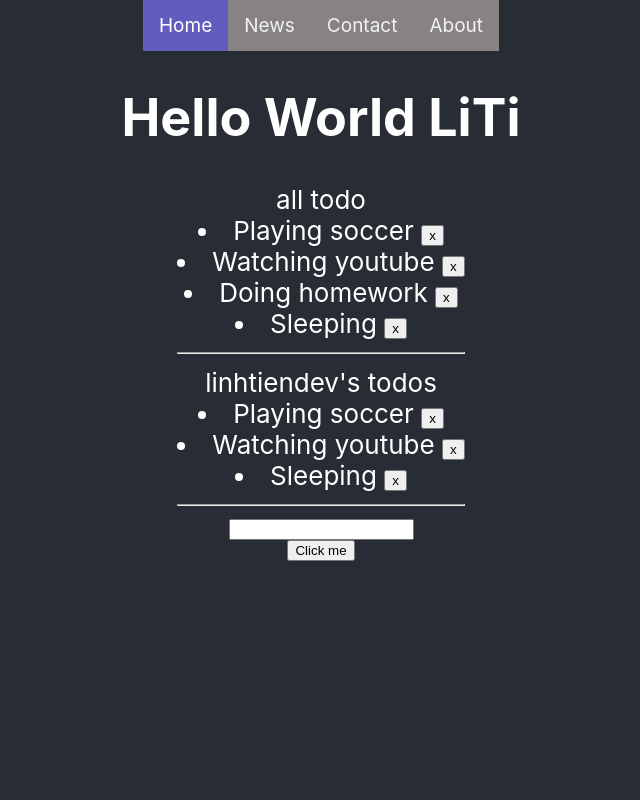
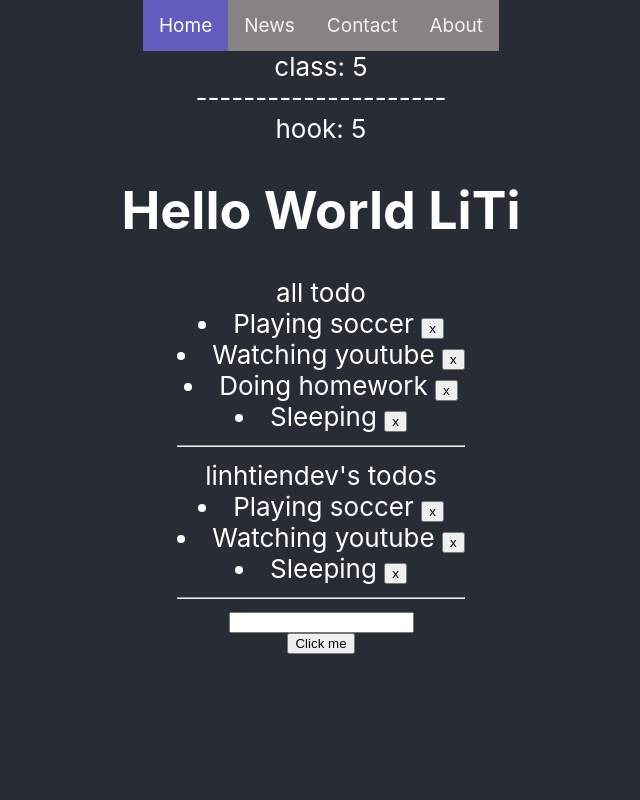
Before and after one commit to linhtiendev/React-Hook-Basic, a React (Create React App) app: page / in a window 1280 px wide. Shown: the top 800 px of the page, without its empty margins (319-959 px from the left). Built offline with nearby package versions, Linux system fonts and the light colour scheme; no server answers.

Commit message:
create countdown component with hook and class

```diff
--- a/src/App.js
+++ b/src/App.js
@@ -3,6 +3,7 @@ import Nav from "./views/Nav";
 import { useState, useEffect } from "react"; //hook
 import Todo from "./views/Todo";
 import InfoUser from "./views/InfoUser";
+import { CountDown, NewCountDown } from "./views/CountDown";
 
 const App = () => {
     // hàm useState trả ra array gồm 2 phần tử
@@ -51,10 +52,17 @@ const App = () => {
         setTodos(currentTodo);
     };
 
+    const onTimesUp = () => {
+        alert("times up!");
+    };
+
     return (
         <div className="App">
             <header className="App-header">
                 <Nav />
+                <CountDown onTimesUp={onTimesUp} />
+                <span>---------------------</span>
+                <NewCountDown onTimesUp={onTimesUp} />
                 <h1>Hello World {name}</h1>
 
                 {/* truyền props */}
--- a/src/customize/Fetch.js
+++ b/src/customize/Fetch.js
@@ -26,7 +26,7 @@ const useFetch = (url) => {
             setIsError(true);
         }
         // truyền vào 1 mảng rỗng để hàm chỉ chạy một lần
-    }, []);
+    }, [url]);
     return { data, isLoading, isError };
 };
 export default useFetch;
--- /dev/null
+++ b/src/views/CountDown.js
@@ -0,0 +1,66 @@
+import React, { useState, useEffect } from "react";
+
+// class countdown
+class CountDown extends React.Component {
+    state = {
+        count: 10,
+    };
+
+    componentDidMount() {
+        // setTimeout(() =>{}, 1000)
+        // lập vô hạn
+        this.timer = setInterval(() => {
+            this.setState({
+                count: this.state.count - 1,
+            });
+        }, 1000);
+    }
+
+    // prevProps, prevState: giá trị quá khứ của props và state
+    componentDidUpdate(prevProps, prevState) {
+        // xét đk clear interval
+        if (prevState.count !== this.state.count && this.state.count === 0) {
+            if (this.timer) {
+                clearInterval(this.timer);
+                // this.props.onTimesUp();
+            }
+        }
+    }
+
+    render() {
+        return (
+            <>
+                <div>class: {this.state.count}</div>
+            </>
+        );
+    }
+}
+
+// hook countdown
+const NewCountDown = (props) => {
+    // khởi tạo state count = 10
+    const [count, setCount] = useState(10);
+
+    useEffect(() => {
+        // đk nếu count = 0
+        if (count === 0) {
+            props.onTimesUp();
+            return;
+        }
+        // lập trừ giá trị state count đi 1 sau 1 giây
+        let timer = setInterval(() => {
+            setCount(count - 1);
+        }, 1000);
+        // xóa vòng lập chạy là clear để khởi tạo vòng lập mới
+        return () => {
+            clearInterval(timer);
+        };
+    }, [count]);
+    return (
+        <>
+            <div>hook: {count}</div>
+        </>
+    );
+};
+
+export { CountDown, NewCountDown };
```
